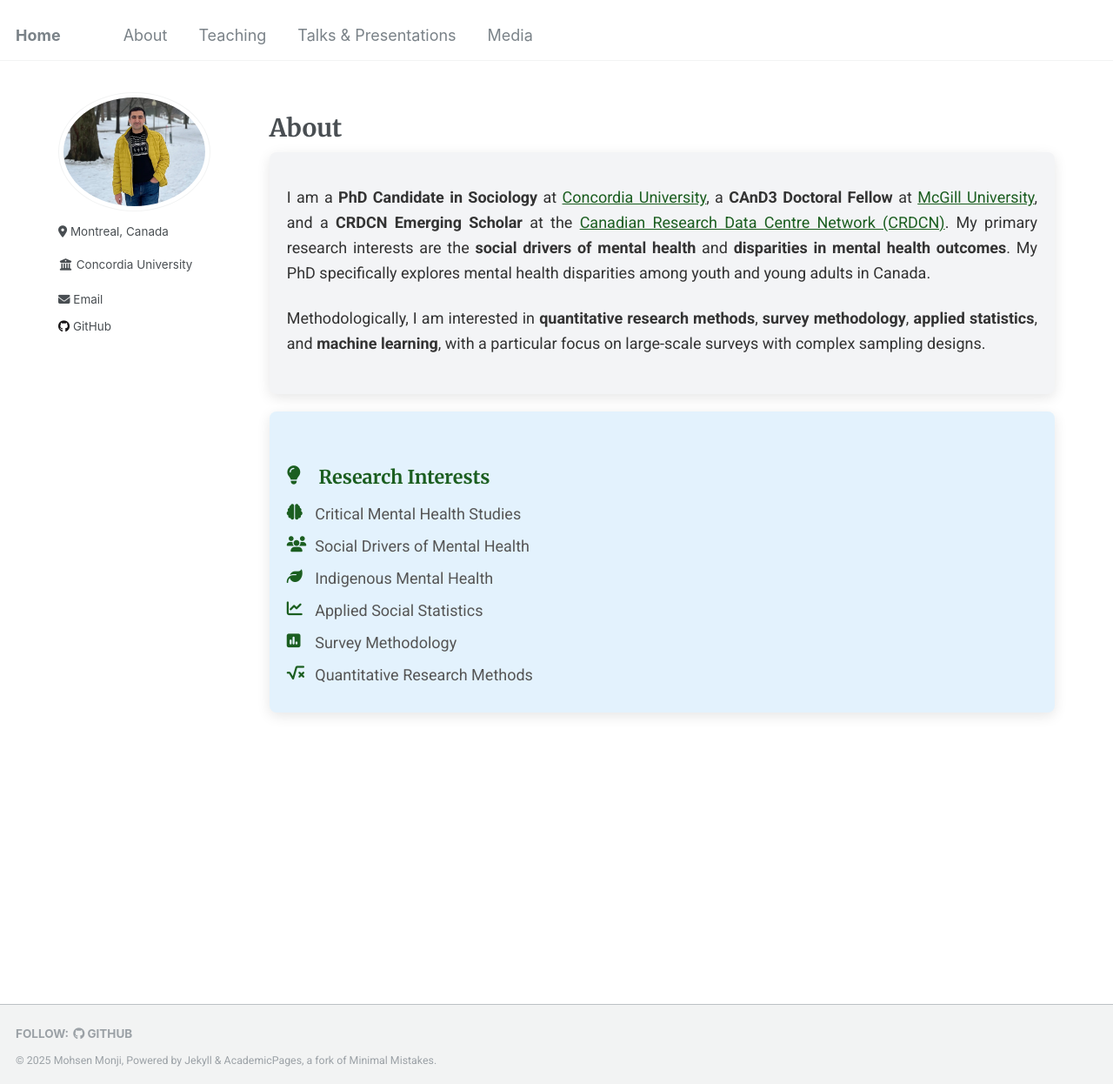
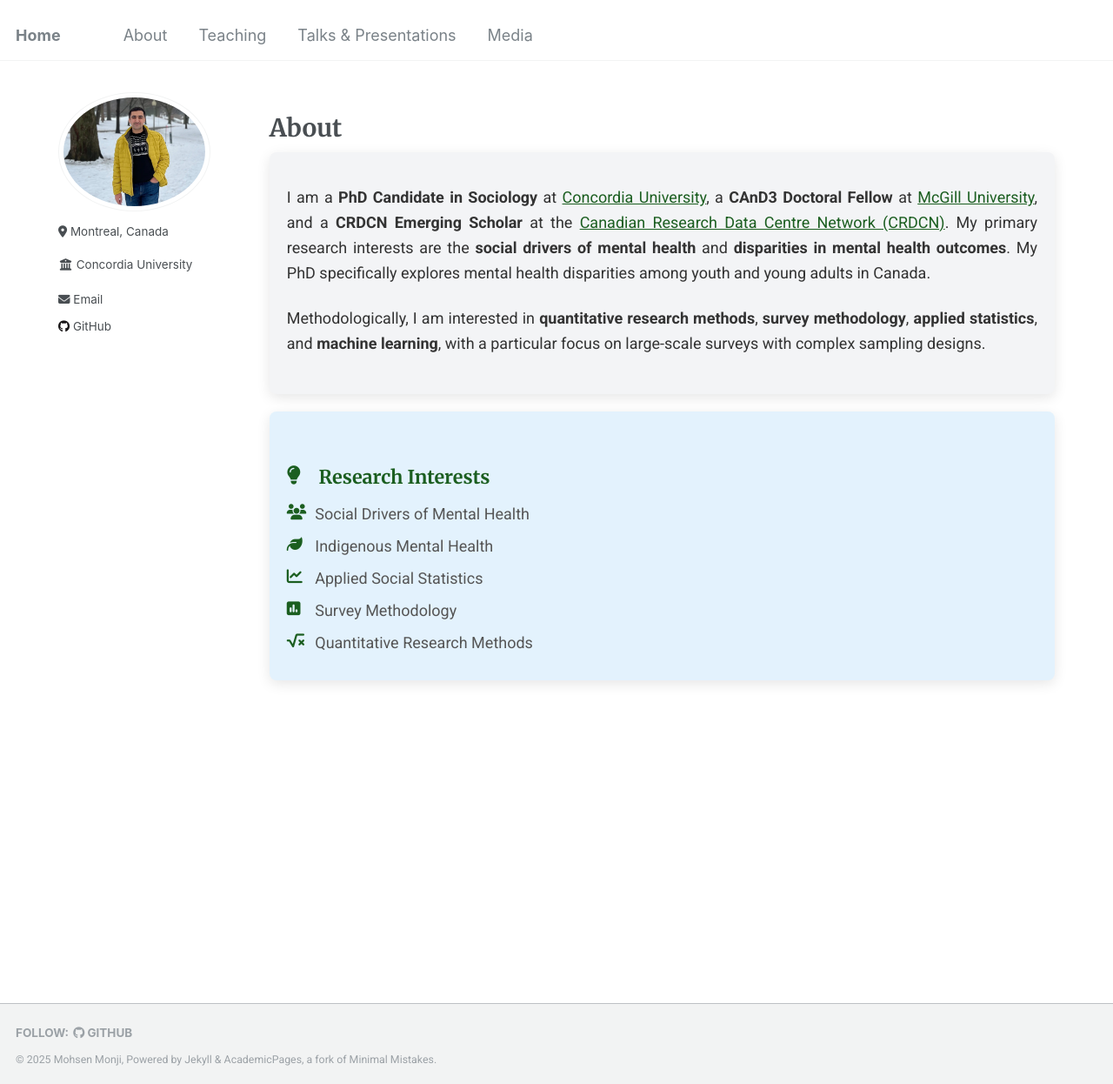
Before and after one commit to Mohsnmonji/mohsnmonji.github.io, a Jekyll site: the page built from about-me.md, in a window 1280 px wide and 1246 px high. Shown: the whole window at 87% size. Built offline with Jekyll 4.4.1, drawn with Linux system fonts in a browser that asks for light colours.

Commit message:
Update about-me.md

```diff
--- a/about-me.md
+++ b/about-me.md
@@ -107,7 +107,6 @@ author_profile: true
 <div class="card">
   <h3><i class="fas fa-lightbulb icon"></i> Research Interests</h3>
   <ul>
-    <li><i class="fas fa-brain icon"></i> Critical Mental Health Studies</li>
     <li><i class="fas fa-users icon"></i> Social Drivers of Mental Health</li>
     <li><i class="fas fa-leaf icon"></i> Indigenous Mental Health</li>
     <li><i class="fas fa-chart-line icon"></i> Applied Social Statistics</li>
```
